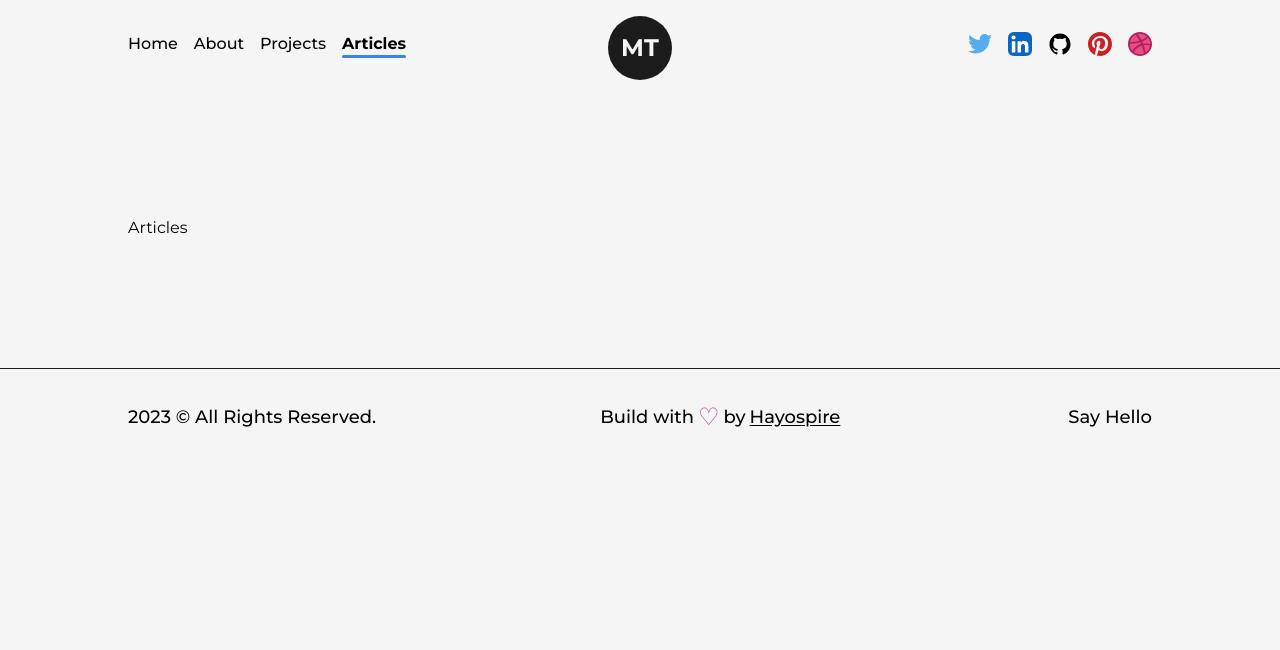
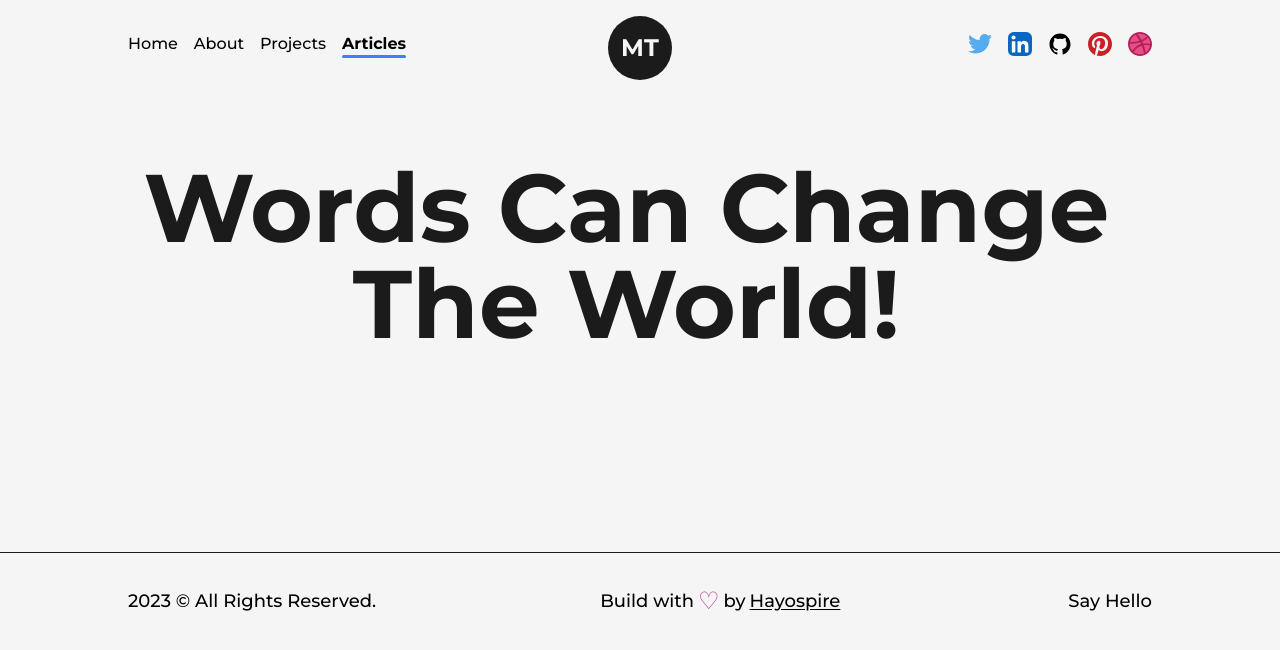
Before and after one commit to MilkiasTonji/mock-portfolio, a Next.js app: page /articles in a window 1280 px wide. Shown: the top 650 px of the page. Built offline with nearby package versions, Linux system fonts and the light colour scheme.

Commit message:
Latest update on Jun30 2023

```diff
--- a/src/components/AnimatedText.js
+++ b/src/components/AnimatedText.js
@@ -40,7 +40,7 @@ const AnimatedText = ({ text, className = "" }) => {
                 {
                     text.split(" ").map(
                         (word, index) =>
-                            <motion.span key={word + '-' + index} className='inline-block line-clamp-2'
+                            <motion.span key={word + '-' + index} className='inline-block'
                                 variants={singleWord}
                             >
                                 {word}&nbsp;
--- a/src/pages/articles.js
+++ b/src/pages/articles.js
@@ -1,3 +1,4 @@
+import AnimatedText from '@/components/AnimatedText'
 import Layout from '@/components/Layout'
 import Head from 'next/head'
 import React from 'react'
@@ -11,8 +12,8 @@ const articles = () => {
             </Head>
 
             <main>
-                <Layout>
-                    <div>Articles</div>
+                <Layout className='pt-16'>
+                    <AnimatedText text={"Words Can Change The World!"} className='mb-16 text-6xl'/>
                 </Layout>
             </main>
         </>
```
